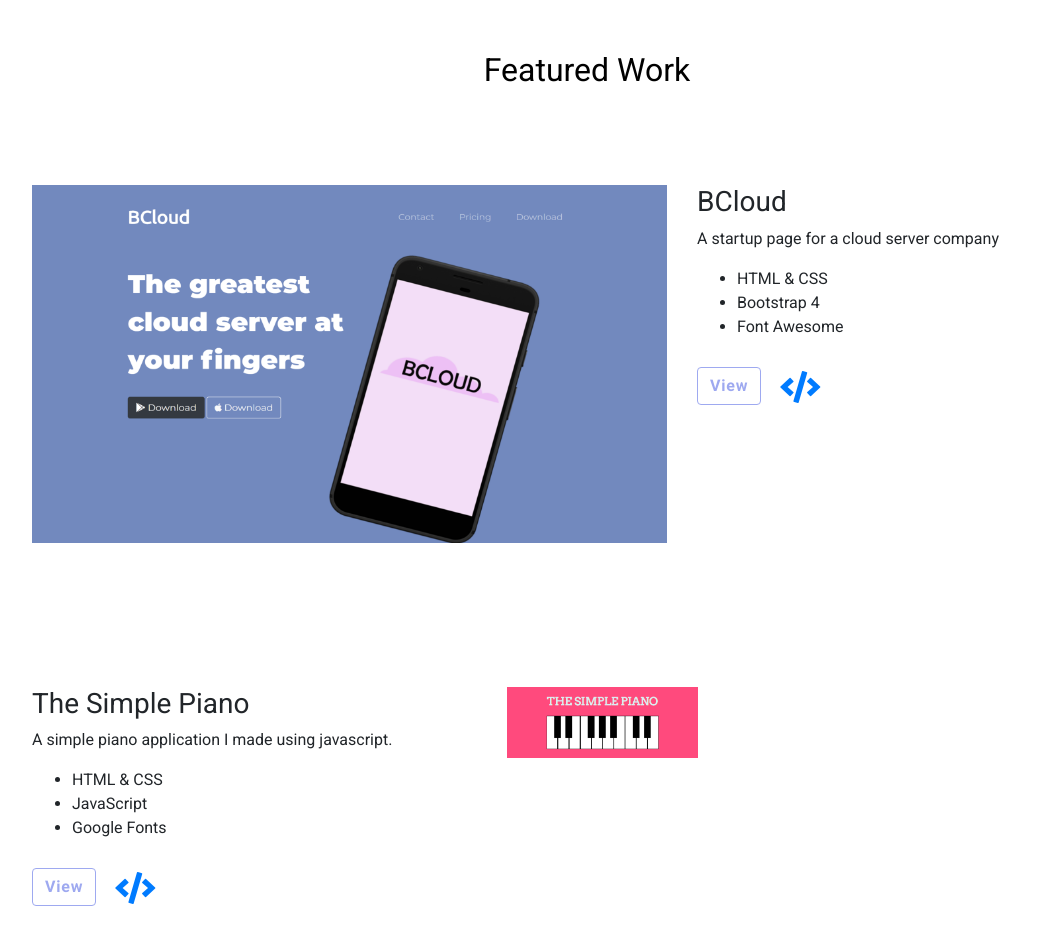
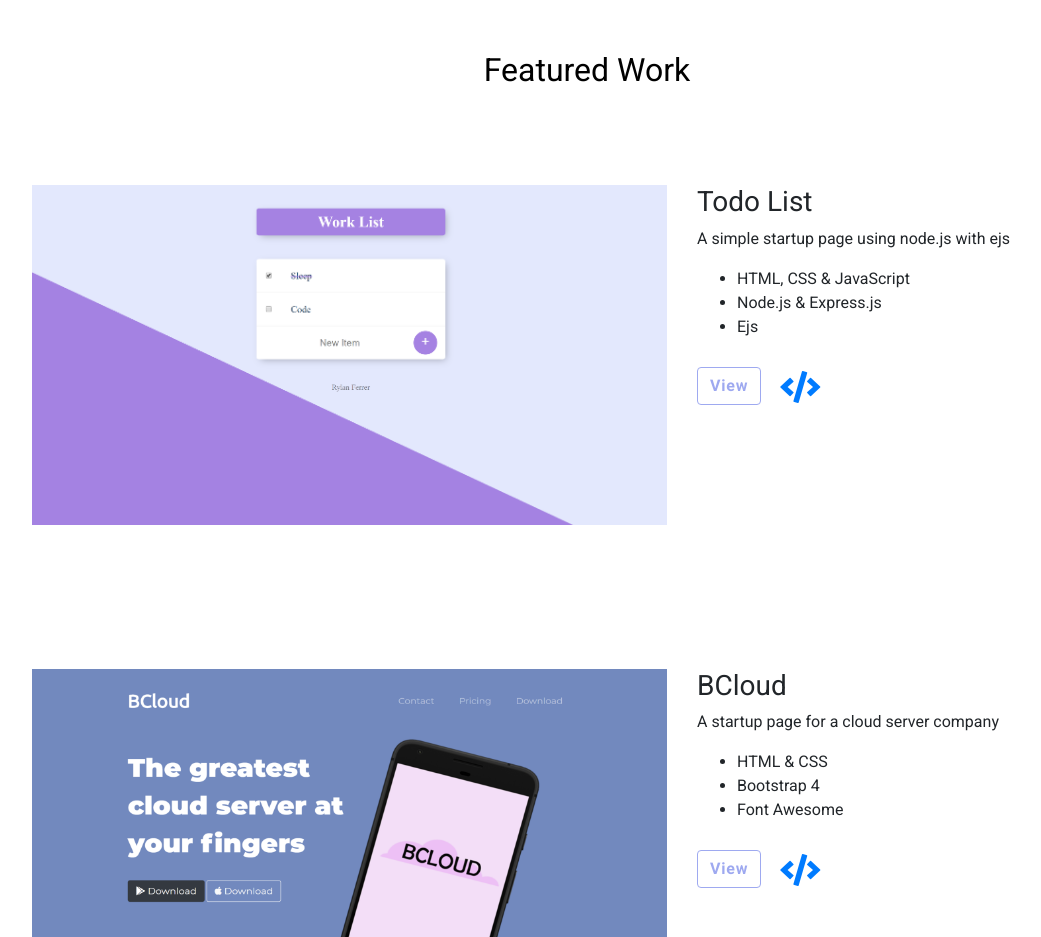
Before and after one commit to RylanFerrer/Portfolio, a plain HTML site: page index.html in a window 1280 px wide. Shown: the part 860-1797 px from the top of the page, without its empty margins (53-1094 px from the left). Drawn offline with nearby package versions, Linux system fonts and the light colour scheme.

Commit message:
added a new project to the a project section

```diff
--- a/index.html
+++ b/index.html
@@ -89,6 +89,35 @@
 <div class="container" id ="work">
       <!-- Latest Work -->
       <h2 class="medium-heading">Featured Work</h2>
+      <div class="row my-5 py-5 wow bounceIn" data-wow-delay="0.1s">
+        <div class="col-12 col-lg-7">
+          <img class="img-fluid" src="images/work/list.PNG" alt="">
+
+        </div>
+        <div class="col-12 col-lg-5" >
+          <div>
+            <h3> Todo List </h3>
+            <p>A simple startup page using node.js with ejs</p>
+            <ul>
+              <li>
+                HTML, CSS & JavaScript
+              </li>
+
+              <li>
+                  Node.js & Express.js
+              </li>
+              <li>
+                Ejs
+              </li>
+            </ul>
+
+          <div class="view-code">
+            <a href="https://friendly-mountie-82368.herokuapp.com/" class = "btn btn-projects btn-outline">View </a>
+            <a href = "https://github.com/RylanFerrer/todo-list"> <i class=" project-icon fas fa-2x fa-code"></i> </a>
+          </div>
+          </div>
+        </div>
+      </div>
   <div class="row my-5 py-5 wow bounceIn" data-wow-delay="0.1s">
     <div class="col-12 col-lg-7">
       <img class="img-fluid" src="images/work/cloud.PNG" alt="">
```
Also changed, not shown: images/work/list.PNG (added).
